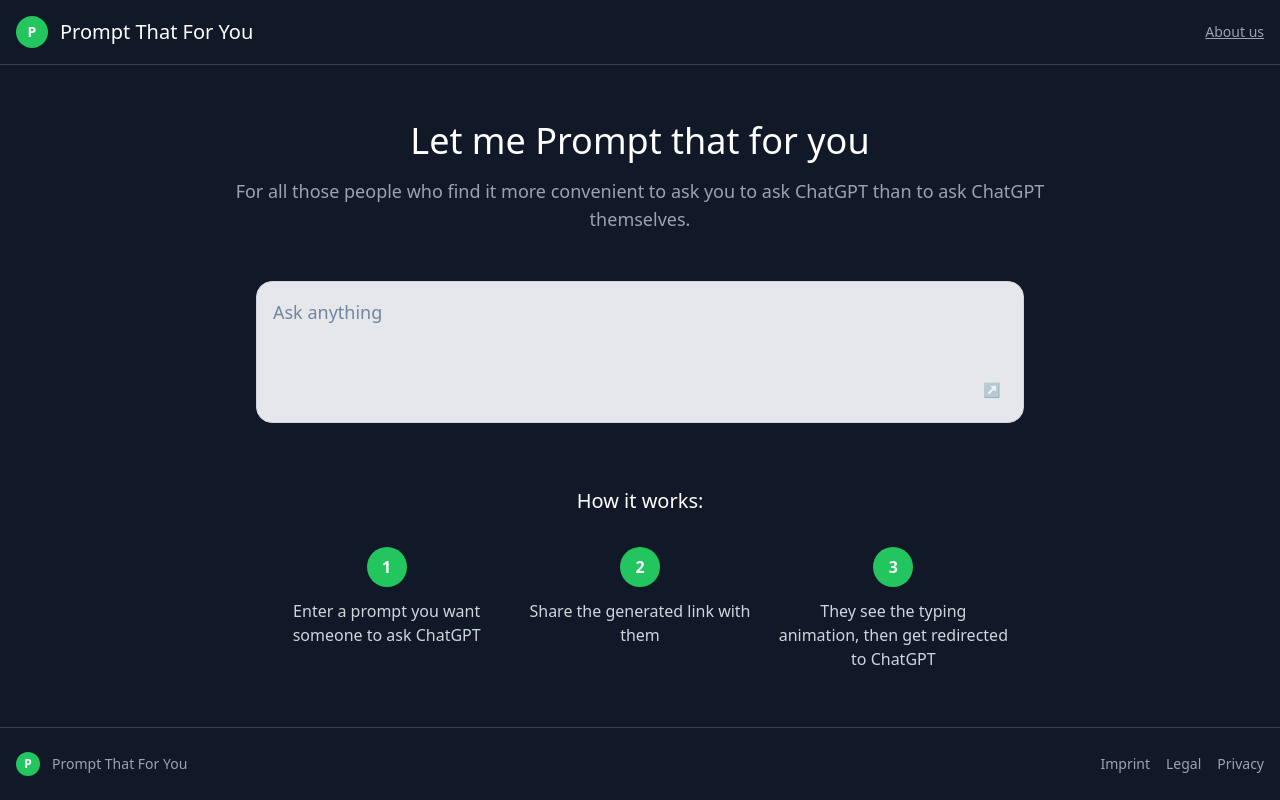
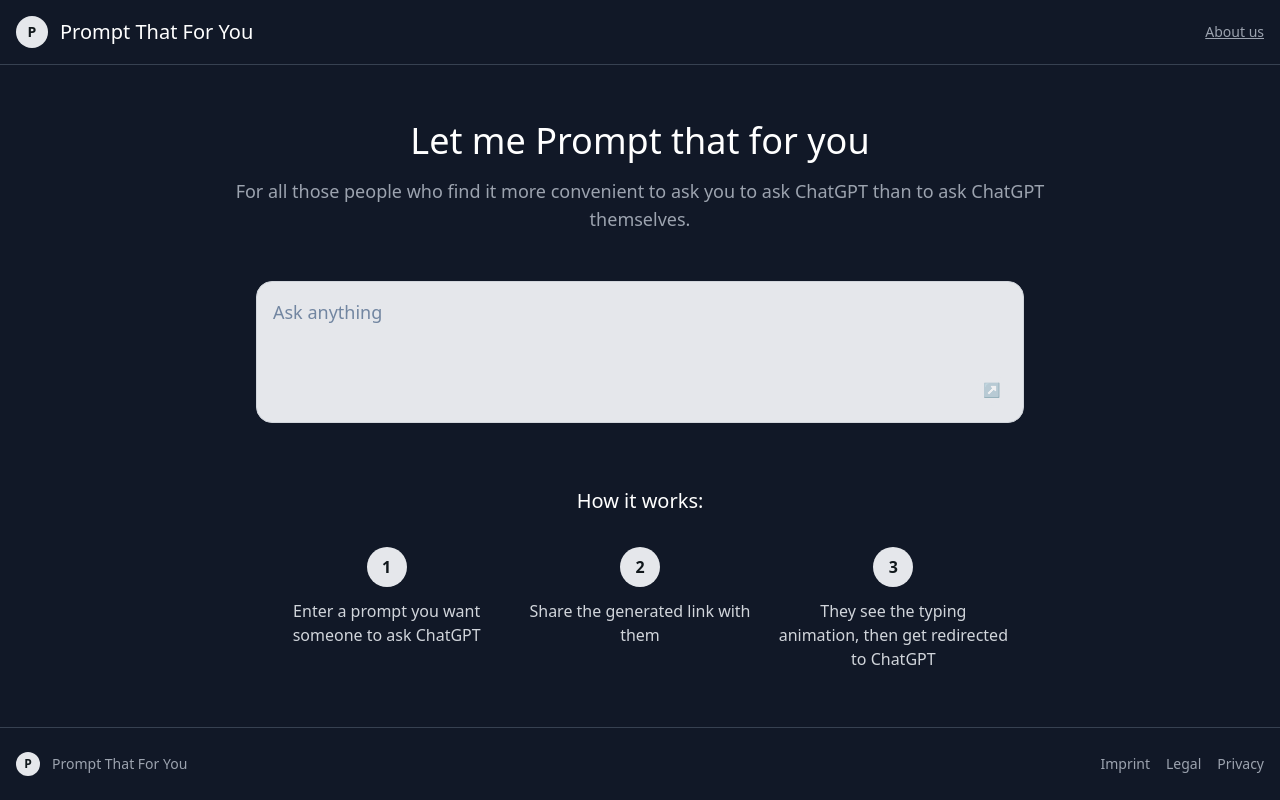
Before and after one commit to muzzyhaile/ask-the-gpt, a React (Vite) app: page / in a window 1280 px wide. Built offline with nearby package versions, Linux system fonts and the light colour scheme.

Commit message:
Fix green icons
Updated icons to a neutral color to match the new design theme.

```diff
--- a/src/pages/Index.tsx
+++ b/src/pages/Index.tsx
@@ -61,8 +61,8 @@ const Index = () => {
         <div className="container mx-auto px-4 py-4">
           <div className="flex items-center justify-between">
             <div className="flex items-center space-x-3">
-              <div className="w-8 h-8 bg-green-500 rounded-full flex items-center justify-center">
-                <span className="text-white font-bold text-sm">P</span>
+              <div className="w-8 h-8 bg-secondary rounded-full flex items-center justify-center">
+                <span className="text-secondary-foreground font-bold text-sm">P</span>
               </div>
               <h1 className="text-xl font-medium text-white">
                 Prompt That For You
@@ -95,15 +95,15 @@ const Index = () => {
             <h3 className="text-lg sm:text-xl font-medium text-white mb-8">How it works:</h3>
             <div className="grid gap-6 sm:grid-cols-2 md:grid-cols-3">
               <div className="space-y-3">
-                <div className="w-10 h-10 bg-green-500 text-white rounded-full flex items-center justify-center mx-auto font-semibold">1</div>
+                <div className="w-10 h-10 bg-secondary text-secondary-foreground rounded-full flex items-center justify-center mx-auto font-semibold">1</div>
                 <p className="text-gray-300 text-sm sm:text-base">Enter a prompt you want someone to ask ChatGPT</p>
               </div>
               <div className="space-y-3">
-                <div className="w-10 h-10 bg-green-500 text-white rounded-full flex items-center justify-center mx-auto font-semibold">2</div>
+                <div className="w-10 h-10 bg-secondary text-secondary-foreground rounded-full flex items-center justify-center mx-auto font-semibold">2</div>
                 <p className="text-gray-300 text-sm sm:text-base">Share the generated link with them</p>
               </div>
               <div className="space-y-3 sm:col-span-2 md:col-span-1">
-                <div className="w-10 h-10 bg-green-500 text-white rounded-full flex items-center justify-center mx-auto font-semibold">3</div>
+                <div className="w-10 h-10 bg-secondary text-secondary-foreground rounded-full flex items-center justify-center mx-auto font-semibold">3</div>
                 <p className="text-gray-300 text-sm sm:text-base">They see the typing animation, then get redirected to ChatGPT</p>
               </div>
             </div>
@@ -116,8 +116,8 @@ const Index = () => {
         <div className="container mx-auto px-4 py-6">
           <div className="flex flex-col sm:flex-row items-center justify-between gap-4">
             <div className="flex items-center space-x-3">
-              <div className="w-6 h-6 bg-green-500 rounded-full flex items-center justify-center">
-                <span className="text-white font-bold text-xs">P</span>
+              <div className="w-6 h-6 bg-secondary rounded-full flex items-center justify-center">
+                <span className="text-secondary-foreground font-bold text-xs">P</span>
               </div>
               <span className="text-gray-400 text-sm">Prompt That For You</span>
             </div>
```
